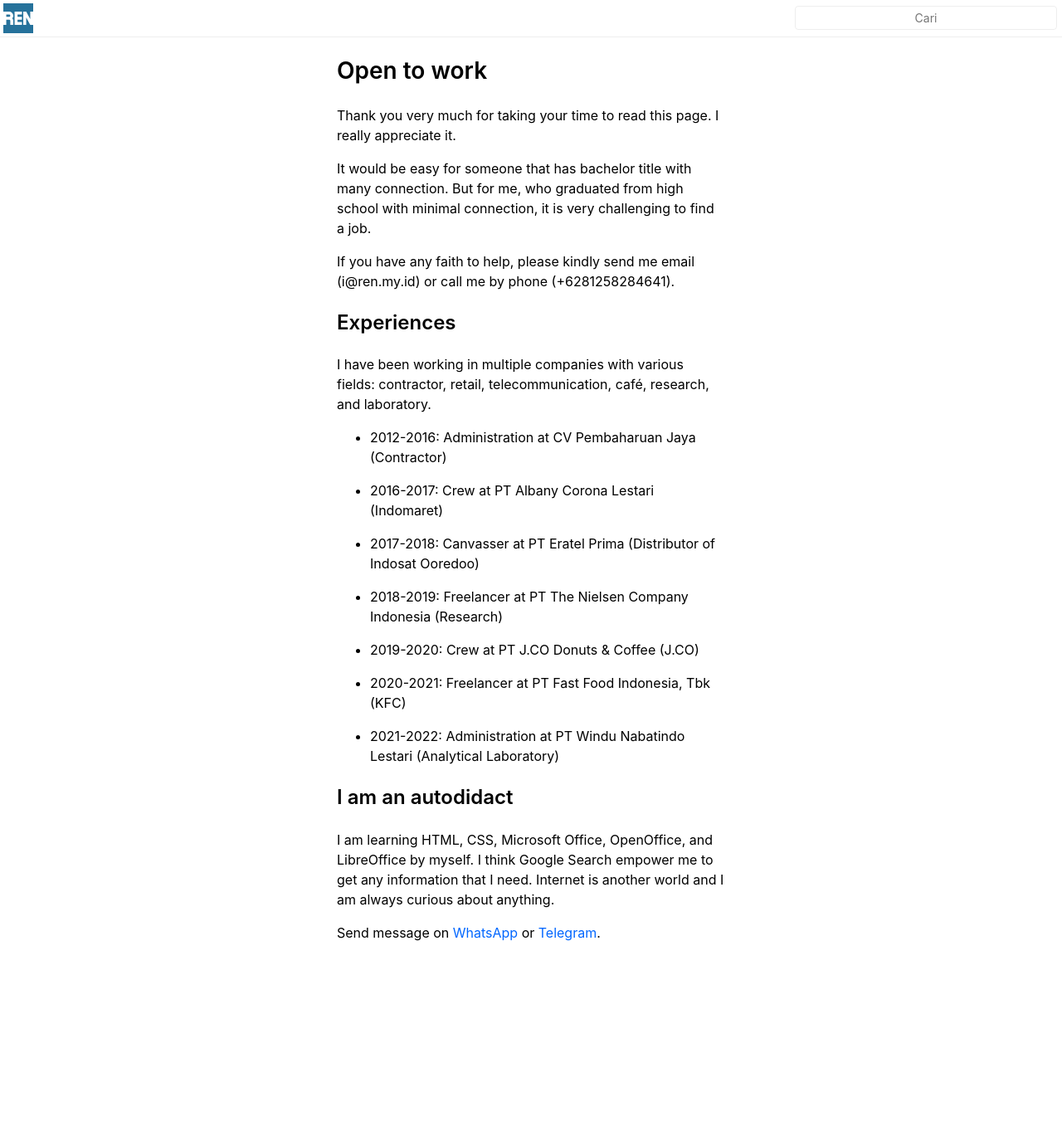
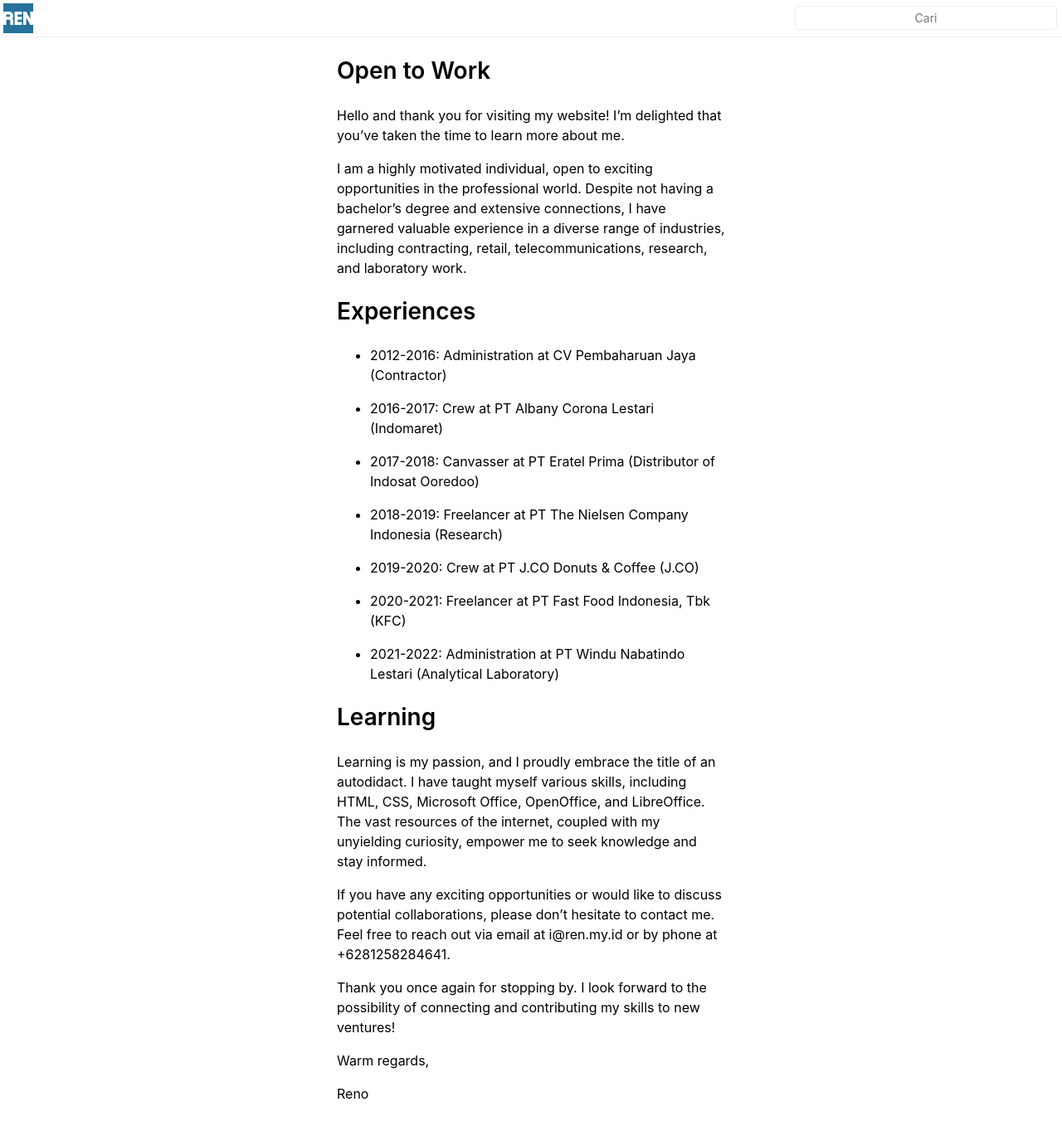
Before and after one commit to ren-id/blog, a Jekyll site: the page built from docs/otw.md, in a window 1280 px wide and 1394 px high. Shown: the top 1363 px of the window at 83% size. Built offline with Jekyll 4.4.1, drawn with Linux system fonts in a browser that asks for light colours; comment, search, counter and statistics services are not loaded.

Commit message:
Update otw.md

```diff
--- a/docs/otw.md
+++ b/docs/otw.md
@@ -3,17 +3,13 @@
 title: Open to Work
 description: I am looking for job now. I need your help!
 ---
-# Open to work
+# Open to Work
 
-Thank you very much for taking your time to read this page. I really appreciate it.
+Hello and thank you for visiting my website! I’m delighted that you’ve taken the time to learn more about me.
 
-It would be easy for someone that has bachelor title with many connection. But for me, who graduated from high school with minimal connection, it is very challenging to find a job.
+I am a highly motivated individual, open to exciting opportunities in the professional world. Despite not having a bachelor’s degree and extensive connections, I have garnered valuable experience in a diverse range of industries, including contracting, retail, telecommunications, research, and laboratory work.
 
-If you have any faith to help, please kindly send me email (i@ren.my.id) or call me by phone (+6281258284641).
-
-## Experiences
-
-I have been working in multiple companies with various fields: contractor, retail, telecommunication, café, research, and laboratory.
+# Experiences
 
 - 2012-2016: Administration at CV Pembaharuan Jaya (Contractor)
 - 2016-2017: Crew at PT Albany Corona Lestari (Indomaret)
@@ -23,8 +19,13 @@
 - 2020-2021: Freelancer at PT Fast Food Indonesia, Tbk (KFC)
 - 2021-2022: Administration at PT Windu Nabatindo Lestari (Analytical Laboratory)
 
-## I am an autodidact
+# Learning
+Learning is my passion, and I proudly embrace the title of an autodidact. I have taught myself various skills, including HTML, CSS, Microsoft Office, OpenOffice, and LibreOffice. The vast resources of the internet, coupled with my unyielding curiosity, empower me to seek knowledge and stay informed.
 
-I am learning HTML, CSS, Microsoft Office, OpenOffice, and LibreOffice by myself. I think Google Search empower me to get any information that I need. Internet is another world and I am always curious about anything.
+If you have any exciting opportunities or would like to discuss potential collaborations, please don’t hesitate to contact me. Feel free to reach out via email at i@ren.my.id or by phone at +6281258284641.
 
-Send message on [WhatsApp](https://wa.me/6281258284641) or [Telegram](https://t.me/reno_id).
+Thank you once again for stopping by. I look forward to the possibility of connecting and contributing my skills to new ventures!
+
+Warm regards,
+
+Reno
```
